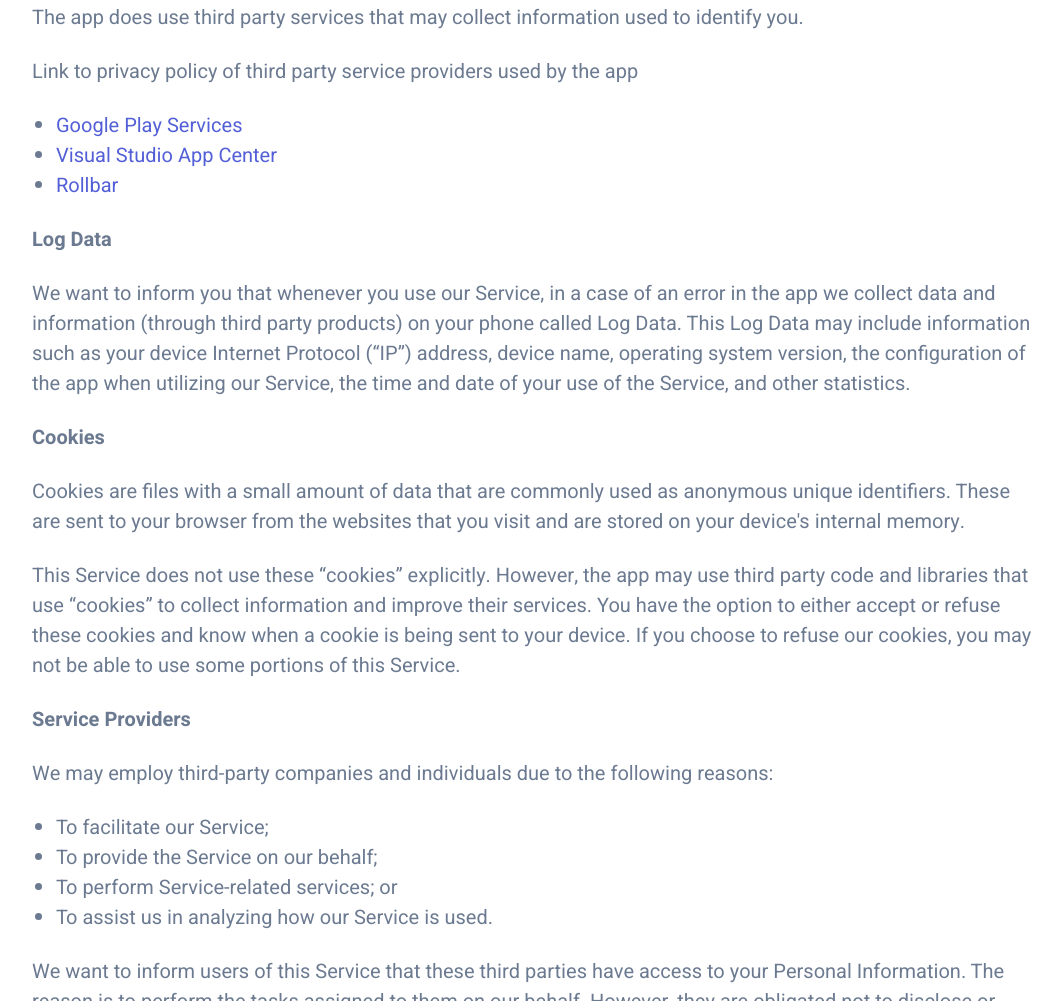
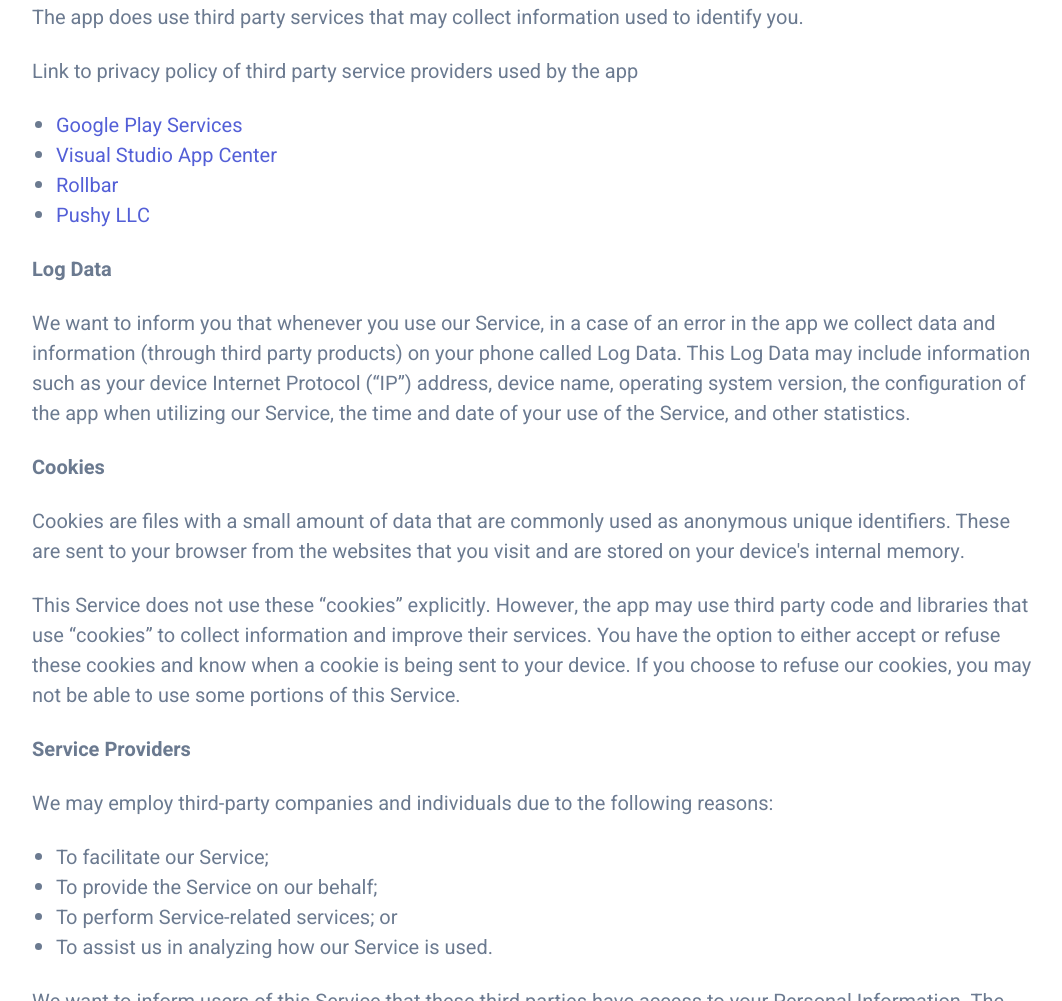
Before and after one commit to dgordienko/distributor-mobile, a plain HTML site: page index.html in a window 1280 px wide. Shown: the part 2471-3472 px from the top of the page, without its empty margins (148-1210 px from the left). Drawn offline with nearby package versions, Linux system fonts and the light colour scheme.

Commit message:
Pushy LLC terms and privacy link

```diff
--- a/index.html
+++ b/index.html
@@ -157,6 +157,8 @@
                           rel="noopener noreferrer">Visual Studio App Center</a></li>
                       <li><a href="https://docs.rollbar.com/docs/security" target="_blank"
                           rel="noopener noreferrer">Rollbar</a></li>
+                      <li><a href="https://pushy.me/terms-and-privacy" target="_blank"
+                          rel="noopener noreferrer">Pushy LLC</a></li>
                     </ul>
                   </div>
                   <p><strong>Log Data</strong></p>
```
